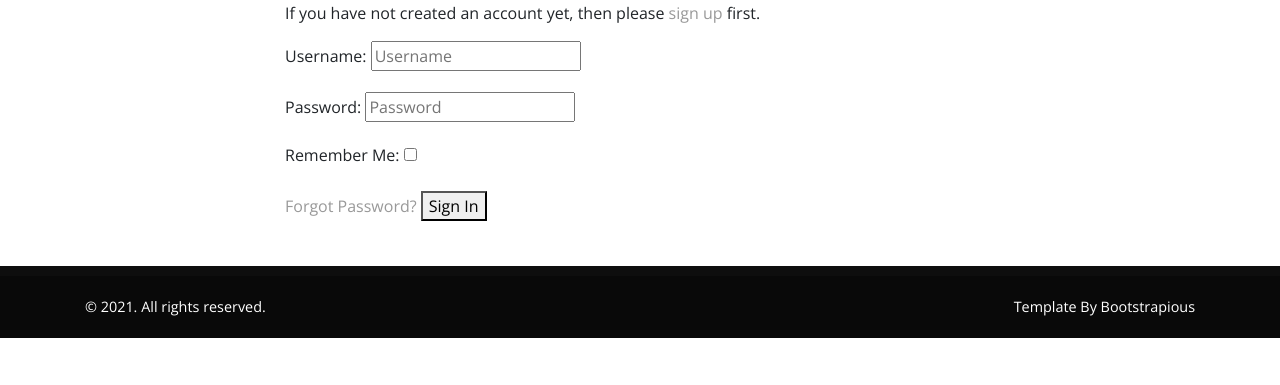
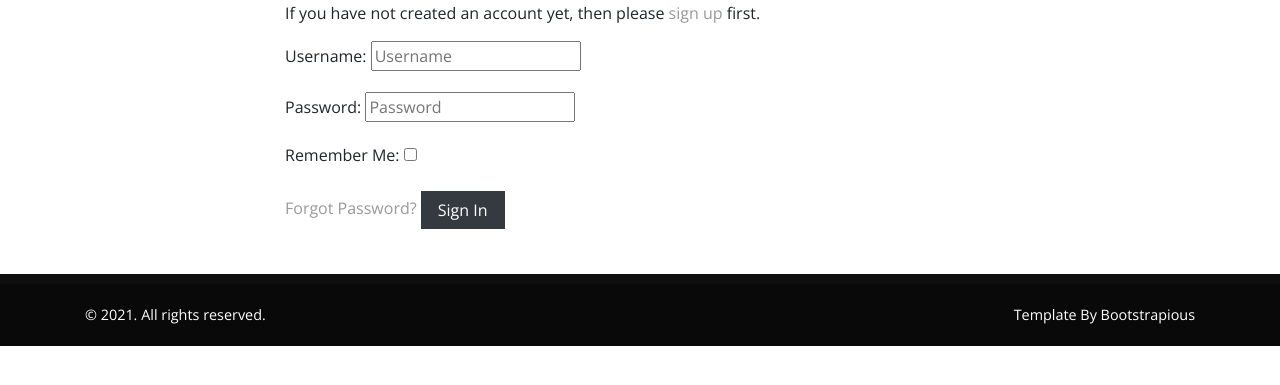
Before and after one commit to Nosjazz/milestone_4, a Django app: page /accounts/login/ in a window 1280 px wide. Shown: the part 177-562 px from the top of the page. Run offline with Django 3.2, Linux system fonts and the light colour scheme; some libraries are stand-ins or nearby versions.

Commit message:
change login logout button colour

```diff
--- a/src/templates/account/login.html
+++ b/src/templates/account/login.html
@@ -9,7 +9,7 @@
 
 <div class="container" style="margin-top: 45px; margin-bottom: 45px">
 
-    <div class="col-sm-6 col-sm-offset-3 col-md-8 col-md-offset-2 mx-auto">
+    <div class="col-sm-6 col-sm-offset-3 col-md-8 col-md-offset-2  mx-auto">
         <h1>{% trans "Sign In" %}</h1>
 
         {% get_providers as socialaccount_providers %}
@@ -36,14 +36,14 @@
         <a href="{{ signup_url }}">sign up</a> first.{% endblocktrans %}</p>
         {% endif %}
 
-        <form class="login ui form" method="POST" action="{% url 'account_login' %}">
+        <form class="login" method="POST" action="{% url 'account_login' %}">
         {% csrf_token %}
         {{ form.as_p }}
         {% if redirect_field_value %}
         <input type="hidden" name="{{ redirect_field_name }}" value="{{ redirect_field_value }}" />
         {% endif %}
         <a class="button secondaryAction" href="{% url 'account_reset_password' %}">{% trans "Forgot Password?" %}</a>
-        <button class="button ui secondary" type="submit">{% trans "Sign In" %}</button>
+        <button class="button btn btn-dark" type="submit">{% trans "Sign In" %}</button>
         </form>
    </div>
 
--- a/src/templates/account/logout.html
+++ b/src/templates/account/logout.html
@@ -21,7 +21,7 @@
         {% if redirect_field_value %}
         <input type="hidden" name="{{ redirect_field_name }}" value="{{ redirect_field_value }}"/>
         {% endif %}
-        <button type="submit">{% trans 'Sign Out' %}</button>
+        <button type="submit" class="btn btn-dark">{% trans 'Sign Out' %}</button>
         </form>
 
     </div>
--- a/src/templates/account/signup.html
+++ b/src/templates/account/signup.html
@@ -18,7 +18,7 @@
         {% if redirect_field_value %}
         <input type="hidden" name="{{ redirect_field_name }}" value="{{ redirect_field_value }}" />
         {% endif %}
-        <button type="submit">{% trans "Sign Up" %} &raquo;</button>
+        <button type="submit" class="btn btn-dark">{% trans "Sign Up" %} &raquo;</button>
         </form>
    </div>
 
```
Also changed, not shown: src/db.sqlite3.
